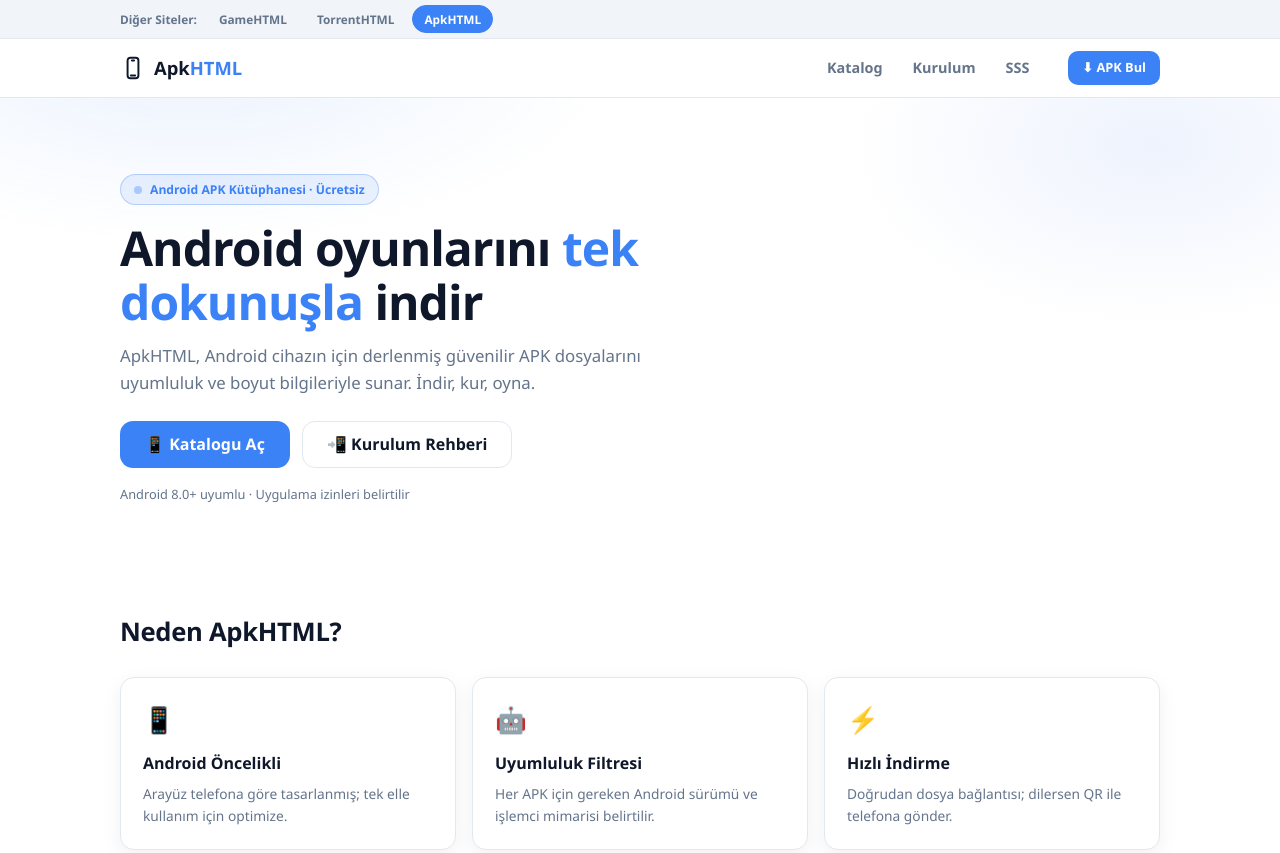
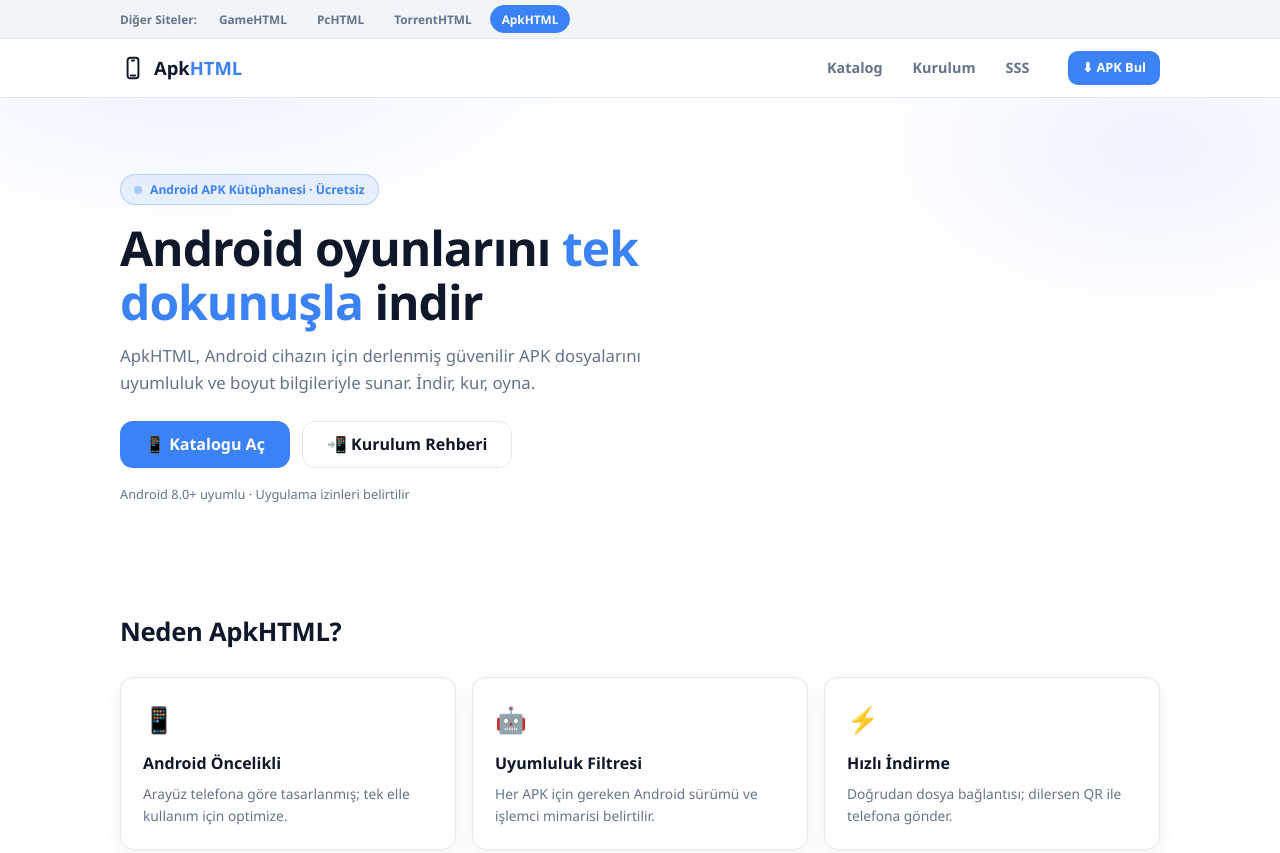
Before and after one commit to cinat3140-rgb/apkhtml, a plain HTML site: page index.html in a window 1280 px wide. Shown: the top 853 px of the page. Drawn offline with Linux system fonts and the light colour scheme.

```diff
--- a/index.html
+++ b/index.html
@@ -13,6 +13,7 @@
     <div class="wrap site-switch-inner">
       <span class="site-switch-label">Diğer Siteler:</span>
       <a class="site-link" href="https://cinat3140-rgb.github.io/gamehtml/">GameHTML</a>
+      <a class="site-link" href="https://cinat3140-rgb.github.io/pchtml/">PcHTML</a>
       <a class="site-link" href="https://cinat3140-rgb.github.io/torrenthtml/">TorrentHTML</a>
       <a class="site-link active" href="#" onclick="return false;">ApkHTML</a>
     </div>
```
